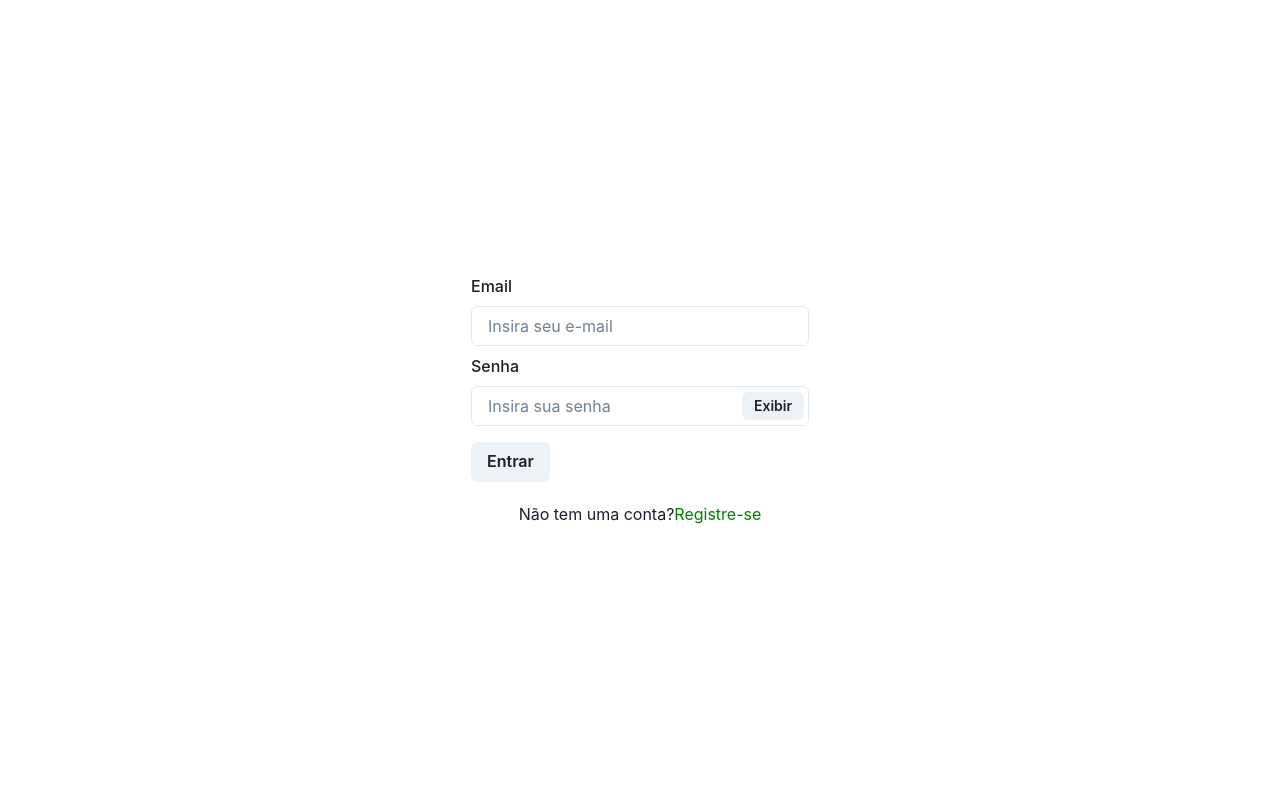
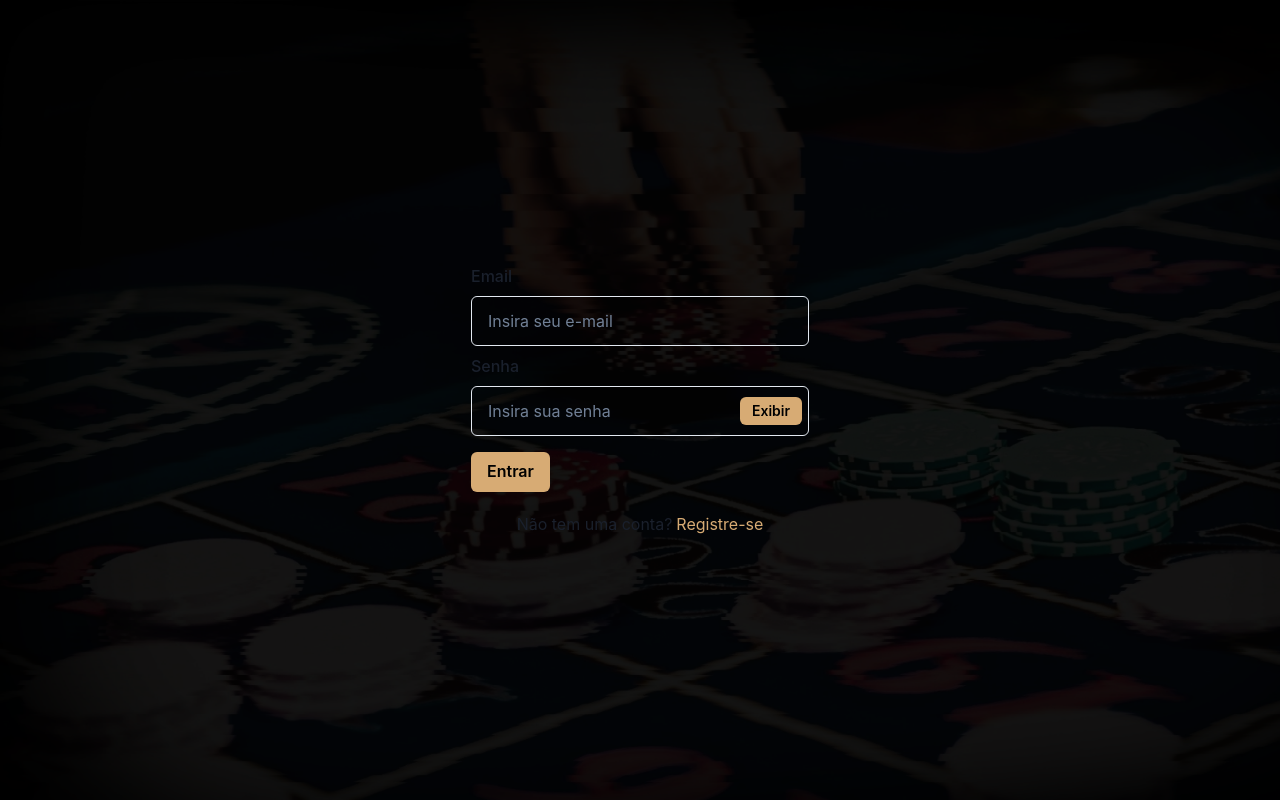
Before and after one commit to pepedurand/gambler, a Next.js app: page /entrar in a window 1280 px wide. Built offline with nearby package versions, Linux system fonts and the light colour scheme; no server answers.

Commit message:
feat/options

```diff
--- a/src/app/entrar/components/loginForm.tsx
+++ b/src/app/entrar/components/loginForm.tsx
@@ -6,6 +6,7 @@ import { TextInput } from "@/components/textInput";
 import { PasswordInput } from "@/components/passwordInput";
 import { loginUser } from "@/api/auth";
 import { AuthError } from "firebase/auth";
+import { primaryColor } from "@/types/colors";
 
 export function LoginForm() {
   const toast = useToast();
@@ -50,7 +51,13 @@ export function LoginForm() {
             />
             <PasswordInput />
           </Flex>
-          <Button mt={4} isLoading={isSubmitting} type="submit">
+          <Button
+            backgroundColor={primaryColor}
+            color="#000"
+            mt={4}
+            isLoading={isSubmitting}
+            type="submit"
+          >
             Entrar
           </Button>
         </form>
--- a/src/app/entrar/page.tsx
+++ b/src/app/entrar/page.tsx
@@ -4,6 +4,7 @@ import { LoginForm } from "./components/loginForm";
 import Link from "next/link";
 import { useAuth } from "@/context/authContext";
 import { redirect } from "next/navigation";
+import { primaryColor } from "@/types/colors";
 
 export default function Login() {
   const { isUserLoggedIn } = useAuth();
@@ -17,12 +18,17 @@ export default function Login() {
       flexDir="column"
       justifyContent="center"
       alignItems="center"
-      style={{ minHeight: "100vh" }}
+      style={{ height: "100vh", width: "100vw" }}
+      backgroundImage='url("/bet-background.png")'
+      backgroundSize="cover"
     >
       <LoginForm />
       <p style={{ marginTop: "20px" }}>
         Não tem uma conta?
-        <Link style={{ color: "green" }} href="/criar-conta">
+        <Link
+          style={{ color: primaryColor, marginLeft: "4px" }}
+          href="/criar-conta"
+        >
           Registre-se
         </Link>
       </p>
--- a/src/components/defaultLayout.tsx
+++ b/src/components/defaultLayout.tsx
@@ -16,10 +16,11 @@ export default function DefaultLayout({ children }: DefaultLayoutProps) {
     <Flex
       align="center"
       direction="column"
-      style={{ minHeight: "100vh", minWidth: "800px" }}
+      style={{ minHeight: "100vh", minWidth: "100vw" }}
+      background="linear-gradient(180deg, rgba(17,17,17,1) 0%, rgba(24,15,5,1) 100%)"
     >
       {isLoadingAuth || (isLoadingSubscription && isUserLoggedIn) ? (
-        <Center style={{ minHeight: "100vh" }}>
+        <Center style={{ minHeight: "100vh", minWidth: "100vw" }}>
           <Spinner thickness="4px" speed="0.65s" color="blue.500" size="xl" />
         </Center>
       ) : (
--- a/src/components/passwordInput.tsx
+++ b/src/components/passwordInput.tsx
@@ -1,4 +1,5 @@
 import { SignUpData } from "@/types/auth";
+import { primaryColor, primaryColorHover } from "@/types/colors";
 import {
   InputGroup,
   Input,
@@ -33,13 +34,23 @@ export function PasswordInput({ isPasswordConfirmation }: PasswordInputProps) {
       </FormLabel>
       <InputGroup size="md">
         <Input
+          variant="outline"
           {...register(passwordKind)}
           pr="4.5rem"
           type={show ? "text" : "password"}
           placeholder="Insira sua senha"
+          height="50px"
         />
         <InputRightElement width="4.5rem">
-          <Button h="1.75rem" size="sm" onClick={handleClick}>
+          <Button
+            backgroundColor={primaryColor}
+            color="#000"
+            h="1.75rem"
+            size="sm"
+            marginTop="10px"
+            marginRight="4px"
+            onClick={handleClick}
+          >
             {show ? "Esconder" : "Exibir"}
           </Button>
         </InputRightElement>
--- a/src/components/textInput.tsx
+++ b/src/components/textInput.tsx
@@ -1,4 +1,5 @@
 import { SignUpData } from "@/types/auth";
+import { primaryColorHover } from "@/types/colors";
 import {
   Input,
   FormControl,
@@ -21,7 +22,13 @@ export function TextInput({ label, name, placeholder }: TextInputProps) {
   return (
     <FormControl isInvalid={!!errors[name]}>
       <FormLabel htmlFor={name}>{label}</FormLabel>
-      <Input {...register(name)} pr="4.5rem" placeholder={placeholder} />
+      <Input
+        variant="outline"
+        {...register(name)}
+        pr="4.5rem"
+        placeholder={placeholder}
+        height="50px"
+      />
       <FormErrorMessage>{errors[name]?.message}</FormErrorMessage>
     </FormControl>
   );
```
Also changed, not shown: src/app/criar-conta/page.tsx (+6 -3 lines), src/app/page.tsx (+14 -3 lines), src/components/actionCard.tsx (added, +27 -0 lines), src/components/dateInput.tsx (+7 -1 lines), public/bet-background.png (added).
